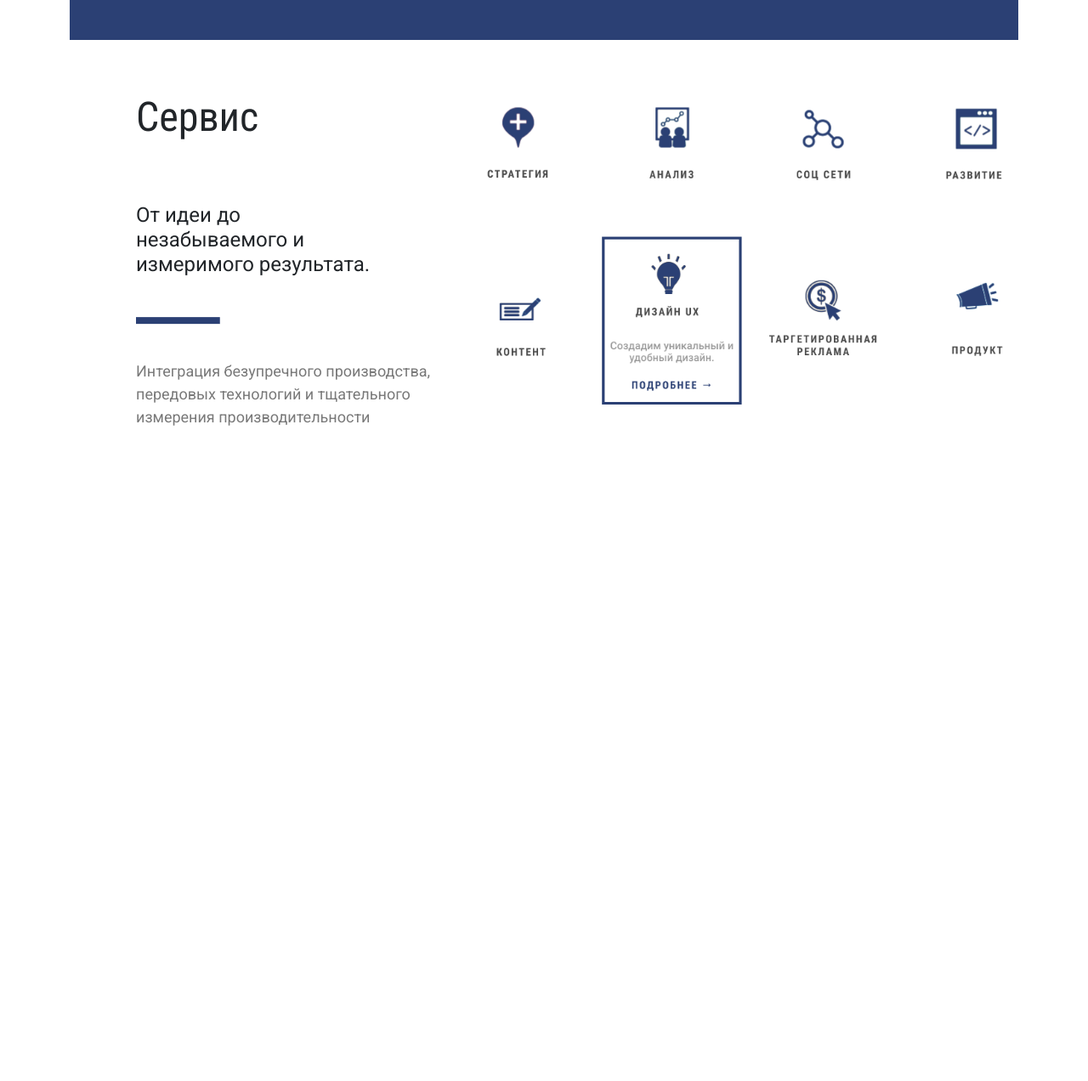
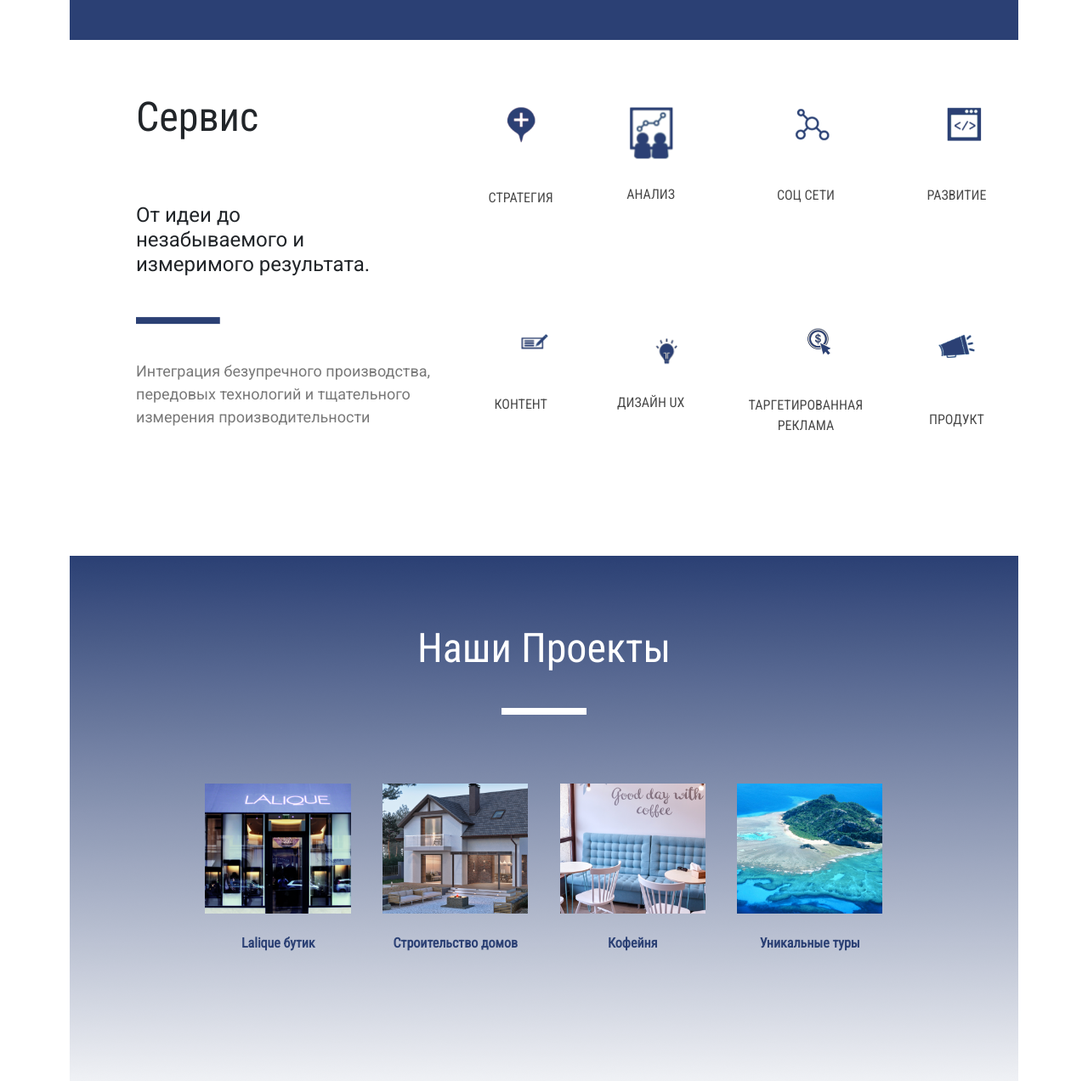
Before and after one commit to ts-olga/di-gi, a plain HTML site: page index.html in a window 1280 px wide. Shown: the part 914-2186 px from the top of the page at 85% size. Before the commit the page ends 1568 px from the top, so only its background shows below. Drawn offline with nearby package versions, Linux system fonts and the light colour scheme.

Commit message:
Added services and portfolio

```diff
--- a/css/style.css
+++ b/css/style.css
@@ -115,6 +115,49 @@
 }
 
 .services-items {
+  display: grid;
+  grid-template-columns: auto auto auto auto;
   padding-top: 78.53px;
-  padding-left: 86.64px;
+  padding-left: 87px;
+  text-transform: uppercase;
+  font-size: 16px;
+  font-family: "Roboto Condensed", sans-serif;
+  color: #4a4a4a;
 }
+
+.services-items img {
+  width: 64px;
+  padding-bottom: 28px;
+}
+
+.services-items > div {
+  text-align: center;
+}
+
+.recent-work {
+  background-image: url("/images/bg-portfolio.png");
+  height: 618px;
+  text-align: center;
+  font-family: "Roboto Condensed", sans-serif;
+}
+
+.recent-work h2 {
+  color: white;
+  font-size: 48px;
+  padding: 80px 0 24px;
+}
+
+.recent-work p {
+  font-size: 16px;
+  font-weight: 700;
+  color: #2b4074;
+}
+
+.portfolio {
+  padding: 0 153px;
+}
+
+.portfolio img {
+  padding: 74px 0 23px;
+  height: 250px;
+}
--- a/index.html
+++ b/index.html
@@ -78,7 +78,71 @@
             </p>
           </div>
           <div class="col-8 services-items">
-            <img src="images/items.png" alt="" class="img-fluid" />
+            <div>
+              <img src="images/Object-8.png" alt="" />
+              <p>Стратегия</p>
+            </div>
+            <div>
+              <img src="images/Object-7.png" alt="" />
+              <p>Анализ</p>
+            </div>
+            <div>
+              <img src="images/Object-6.png" alt="" w />
+              <p>Соц сети</p>
+            </div>
+            <div>
+              <img src="images/Object-5.png" alt="" />
+              <p>Развитие</p>
+            </div>
+            <div>
+              <img src="images/Object-4.png" alt="" />
+              <p>Контент</p>
+            </div>
+            <div>
+              <img src="images/Object-3.png" alt="" />
+              <p>Дизайн UX</p>
+            </div>
+            <div>
+              <img src="images/Object-2.png" alt="" />
+              <p>
+                Таргетированная <br />
+                реклама
+              </p>
+            </div>
+            <div>
+              <img src="images/Object.png" alt="" />
+              <p>Продукт</p>
+            </div>
+          </div>
+        </div>
+      </div>
+      <div class="recent-work">
+        <h2>Наши Проекты</h2>
+        <img src="images/line-recent-work.png" alt="" />
+        <div class="row portfolio">
+          <div class="col-3">
+            <div>
+              <img src="images/portfolio-1.png" alt="" />
+              <p>Lalique бутик</p>
+            </div>
+          </div>
+          <div class="col-3">
+            <div>
+              <img src="images/portfolio-2.png" alt="" />
+              <p>Строительство домов</p>
+            </div>
+          </div>
+          <div class="col-3">
+            <div>
+              <img src="images/portfolio-3.png" alt="" />
+              <p>Кофейня</p>
+            </div>
+          </div>
+          <div class="col-3">
+            <div>
+              <img src="images/portfolio-4.png" alt="" />
+              <p>Уникальные туры</p>
+            </div>
           </div>
         </div>
       </div>
```
Also changed, not shown: images/Object-2.png (added), images/Object-3.png (added), images/Object-4.png (added), images/Object-5.png (added), images/Object-6.png (added), images/Object-7.png (added), images/Object-8.png (added), images/Object.png (added), images/bg-portfolio.png (added), images/line-recent-work.png (added), images/portfolio-1.png (added), images/portfolio-2.png (added), images/portfolio-3.png (added), images/portfolio-4.png (added).
